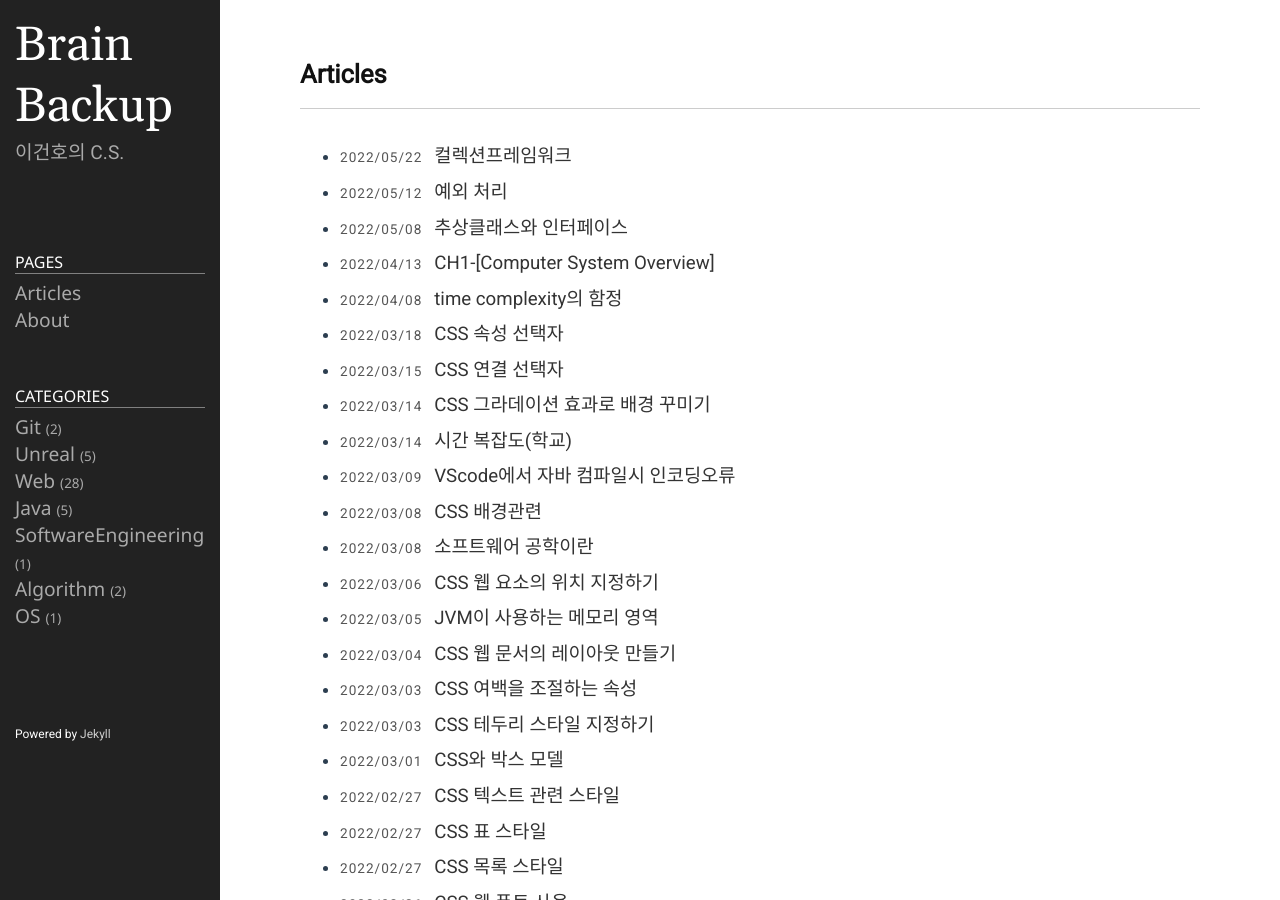
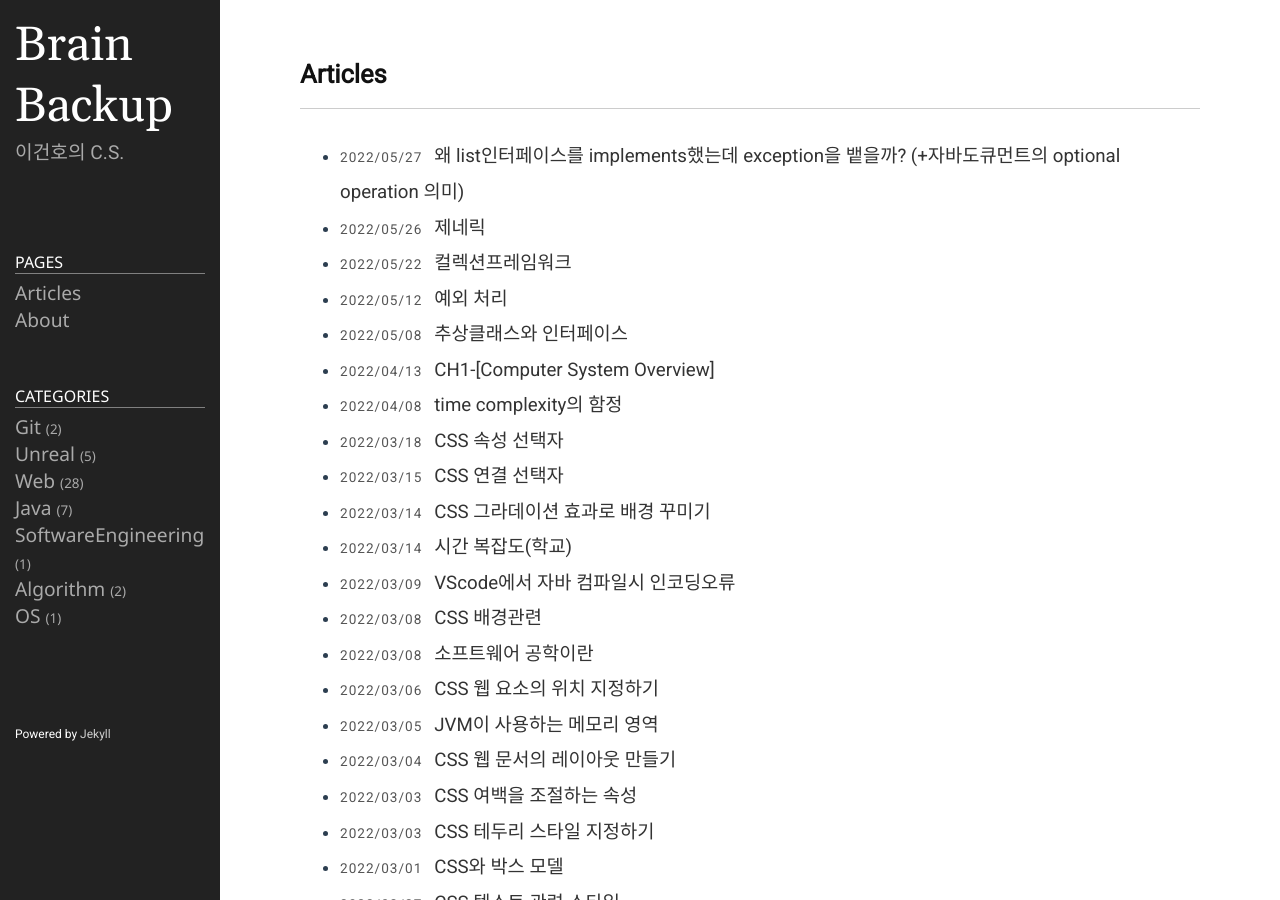
Before and after one commit to iGH01gi/iGH01gi.githoub.io, a Jekyll site: the page built from index.md, in a window 1280 px wide and 900 px high. Built offline with Jekyll 4.4.1, drawn with Linux system fonts in a browser that asks for light colours; some of the changed lines change nothing that is shown.

Commit message:
제네릭과 도큐먼트

````diff
--- a/_posts/ProgrammingLanguage/Java/2022-05-22-JAVA_collectionframework.md
+++ b/_posts/ProgrammingLanguage/Java/2022-05-22-JAVA_collectionframework.md
@@ -29,7 +29,7 @@
 ![](\images\java\listtable.png)
 위 표에서 메소드의 매개 변수 타입과 리턴 타입에 E 타입 파라미터는 List 인터페이스가 제너릭 타입이기 때문이다.
 구체적인 타입은 구현 객체를 생성할 때 결정된다.
-[List 도큐먼트](https://docs.oracle.com/en/java/javase/18/docs/api/java.base/java/util/List.html)
+[List 도큐먼트](https://docs.oracle.com/en/java/javase/18/docs/api/java.base/java/util/List.html){:target="_blank"}
 
 - **ArrayList**
 ArrayList는 List인터페이스의 구현 클래스로, ArrayList에 객체를 추가하면 객체가 인덱스로 관리됨.
@@ -45,7 +45,7 @@
 따라서 빈번한 객체 삭제와 삽입이 일어나는 곳에서는 ArrayList를 사용하는 것이 바람직하지 않다.
 이런 경우라면 LinkedList를 사용하는 것이 좋다.
 그러나 인덱스 검색이나, 맨 마지막에 객체를 추가하는 경우에는 ArrayList가 더 좋은 성능을 발휘함.
-[Arraylist 도큐먼트](https://docs.oracle.com/en/java/javase/18/docs/api/java.base/java/util/ArrayList.html)
+[Arraylist 도큐먼트](https://docs.oracle.com/en/java/javase/18/docs/api/java.base/java/util/ArrayList.html){:target="_blank"}
 <br>
 
 - **Vector**
@@ -55,7 +55,7 @@
 ```
 ArrayList와 다른 점은 Vector는 동기화된(synchronized)메소드로 구성되어 있기 때문에 멀티스레드가 동시에 이 메소드들을 실행할 수 없고, 하나의 스레드가 실행을 완료해야만 다른 스레드를 실행할 수 있다.
 그래서 멀티 스레드 환경에서 안전하게 객체를 추가,삭제할 수 있다. 이것을 스레드가 안전(Thread Safe)하다라고 말한다.
-[Vector 도큐먼트](https://docs.oracle.com/en/java/javase/18/docs/api/java.base/java/util/Vector.html)
+[Vector 도큐먼트](https://docs.oracle.com/en/java/javase/18/docs/api/java.base/java/util/Vector.html){:target="_blank"}
 <br>
 
 - **LinkedList**
@@ -64,7 +64,7 @@
 //LinkedList를 생성하기 위해서는 저장할 객체 타입을 타입 파라미터(E)에 표기하고 기본 생성자를 호출하면 된다.
 List<E> list = new LinkedList<E>();
 ```
-[LinkedList 도큐먼트](https://docs.oracle.com/en/java/javase/18/docs/api/java.base/java/util/LinkedList.html)
+[LinkedList 도큐먼트](https://docs.oracle.com/en/java/javase/18/docs/api/java.base/java/util/LinkedList.html){:target="_blank"}
 <br>
 
 ---
@@ -76,19 +76,28 @@
 Set 컬렉션에는 HashSet,LinkedHashSet,TreeSet등이 있는데, 다음은 Set 컬렉션에서 공통적으로 사용 가능한 Set 인터페이스의 메소드들이다.
 인덱스로 관리하지 않기 때문에 인덱스를 매개값으로 갖는 메소드가 없다.
 ![](\images\java\settable.png)
-[Set 도큐먼트](https://docs.oracle.com/en/java/javase/18/docs/api/java.base/java/util/Set.html)
+[Set 도큐먼트](https://docs.oracle.com/en/java/javase/18/docs/api/java.base/java/util/Set.html){:target="_blank"}
+
 Set 컬렉션은 인덱스로 객체를 검색해서 가져오는 메소드가 없다. 대신, 전체 객체를 대상으로 한 번씩 반복해서 가져오는 반복자(Iterator)를 제공한다.
+(**Iterator는 모든 컬렉션 프레임워크에 공통으로 사용 가능**. 단점:처음부터 끝까지의 단방향 반복만 가능, 값을 변경,추가 불가능, 대량의 데이터 제어할때 속도 느림)
 반복자는 Iterator 인터페이스를 구현한 객체를 말하는데, iterator()메소드를 호출하면 얻을 수 있다.
-다음은 Iterator 인터페이스에 선언된 메소드들이다.
+<br>
+
+다음은 **Iterator** 인터페이스에 선언된 메소드들이다.
 ![](\images\java\iteratortable.png)
-[Iterator 도큐먼트](https://docs.oracle.com/en/java/javase/18/docs/api/java.base/java/util/Iterator.html)
+[Iterator 도큐먼트](https://docs.oracle.com/en/java/javase/18/docs/api/java.base/java/util/Iterator.html){:target="_blank"}
+이때 Iterator를 사용중인 상태에서 Iterator의 메소드가 아닌 콜렉션의 메소드를 사용한 콜렉션객체의 수정(추가,삭제)은 불가능하다.
+혹시라도 Iterator를 사용중일때 객체를 제거 하고싶다면 iterator의 remove() 메소드를 사용해야한다.
+그렇지 않으면 Exception이 발생한다.
+또한 Iterator.remove()는 iterator에서 next()시에 가져왔던 값을 컬렉션에서 삭제하는 것이므로 반드시 next()후에 사용해야 한다.
+이 링크는 Iterator의 원리에 대해 잘 설명한 글이 있어서 링크를 첨부한다. [Iterator 원리](https://brandpark.github.io/java/2021/01/24/iterator.html){:target="_blank"}
 <br>
 
 - **HashSet**
 HashSet은 Set 인터페이스의 구현 클래스이다.
 HashSet은 객체들을 순서 없이 저장하고 동일한 객체는 중복 저장하지 않는다. HashSet이 판단하는 동일한 객체란 꼭 같은 인스턴스를 뜻하지는 않는다.
 HashSet은 객체를 저장하기 전에 먼저 객체의 hashCode() 메소드를 호출해서 해시코드를 얻어낸다. 그리고 이미 저장되어 있는 객체들의 해시코드와 비교한다. 만약 동일한 해시코드가 있다면 다시 equals() 메소드로 두 객체를 비교해서 true가 나오면 동일한 객체로 판단하고 중복 저장을 하지 않는다.
-[HashSet 도큐먼트](https://docs.oracle.com/en/java/javase/18/docs/api/java.base/java/util/HashSet.html)
+[HashSet 도큐먼트](https://docs.oracle.com/en/java/javase/18/docs/api/java.base/java/util/HashSet.html){:target="_blank"}
 <br>
 
 ---
@@ -103,4 +112,4 @@
 키로 객체들을 관리하기 때문에 키를 매개값으로 갖는 메소드가 많다.
 ![](\images\java\maptable.png)
 위 표에서 메소드의 매개 변수 타입과 리턴 타입에 K와 V라는 타입 파라미터가 있는데, 이것은 Map 인터페이스가 제네릭 타입이기 때문이다.
-[Map 도큐먼트](https://docs.oracle.com/en/java/javase/18/docs/api/java.base/java/util/Map.html)
+[Map 도큐먼트](https://docs.oracle.com/en/java/javase/18/docs/api/java.base/java/util/Map.html){:target="_blank"}
--- /dev/null
+++ b/_posts/ProgrammingLanguage/Java/2022-05-26-JAVA_generic.md
@@ -0,0 +1,254 @@
+---
+layout: post
+title: 제네릭
+date: 2022-05-26 00:00:00+0900
+category: Java
+published: true
+---
+# [제네릭 사용 이유]
+```java
+public class Box{
+    private Object object;
+    public void set(Object object) { this.object=object; }
+    public Object get() { return object; }
+}
+```
+제네릭을 사용하지 않으면 Object타입을 사용해서 모든 타입의 객체를 받을 수 있다.
+(Object는 모든 자바 클래스의 최상위 부모 클래스이므로.)
+그러나 이렇게 사용하면 메소드를 사용할때 강제 타입변환을 해줘야 할 일이 생긴다.
+```java
+String str=(String) box.get(); //Object타입을 String타입으로 강제 타입 변환해서 얻음
+```
+이러한 불편함을 해결하기 위해 나타난 것이 제네릭이다.
+
+---
+
+# [제네릭 타입(class\<T\>, interface\<T\>)]
+제네릭 타입은 타입을 파라미터로 가지는 클래스와 인터페이스를 말한다.
+제네릭 타입은 클래스 또는 인터페이스 이름 뒤에 "\<\>"기호가 붙고, 사이에 타입 파라미터가 위치한다.
+다음 코드에서 타입 파라미터의 이름은 T이다.
+```java
+public class 클래스명<T> { ... }
+public interface 인터페이스명<T> { ... }
+```
+보통 대문자 알파벳 한 글자로 표현한다.
+
+<br>
+만약 int형을 타입파라미터로 받고 싶다면, int(primitive 자료형)가 아닌 Integer(int의 Wrapper 클래스임.객체이다.)로 적어주어야한다.
+다른 primitive자료형에도 마찬가지로 적용된다.  다음은 기본타입과 해당하는 Wrapper class이다.
+![wrapper클래스표](\images\java\wrapper.jpg)
+[Wrapper 클래스란?](http://www.tcpschool.com/java/java_api_wrapper){:target="_blank"}
+> 프로그램에 따라 기본 타입의 데이터를 객체로 취급해야 하는 경우가 있습니다.
+예를 들어, 메소드의 인수로 객체 타입만이 요구되면, 기본 타입의 데이터를 그대로 사용할 수는 없습니다.
+이때에는 기본 타입의 데이터를 먼저 객체로 변환한 후 작업을 수행해야 합니다.
+이렇게 8개의 기본 타입에 해당하는 데이터를 객체로 포장해 주는 클래스를 래퍼 클래스(Wrapper class)라고 합니다.
+래퍼 클래스는 각각의 타입에 해당하는 데이터를 인수로 전달받아, 해당 값을 가지는 객체로 만들어 줍니다.
+이러한 래퍼 클래스는 모두 java.lang 패키지에 포함되어 제공됩니다.
+
+---
+
+# [멀티 타입 파라미터(class\<K,V,...>, interface\<K,V,...>)]
+제네릭 타입은 두 개 이상의 멀티 타입 파라미터를 사용할 수 있는데, 이 경우 각 타입 파라미터를 콤마로 구분함.
+```java
+public class Product<T,M>{
+    private T kind;
+    private M model;
+
+    public T getKind() { return this.kind; }
+    public M getModel() { return this.model; }
+
+    public void setKind(T kind) { this.kind = kind; }
+    public void setModel(M model) { this.model = model; }
+}
+
+public class ProductExample{
+    public static void main(String[] args){
+        Product<Tv,String> product1 = new Product<Tv,String>();
+        product1.setKind(new Tv());
+        product1.setModel("스마트Tv");
+        Tv tv=product1.getKind();
+        String tvModel=product1.getModel();
+    }
+}
+```
+이때 자바7부터 제네릭 타입 변수 선언과 객체 생성을 동시에 할 때
+타입 파라미터 자리에 구체적인 타입을 지정하는 코드가 중복해서 나오는 것을
+자바 컴파일러가 유추해서 자동으로 설정해준다.
+```java
+//자바6 까지
+Product<Tv,String> product = new Product<Tv,String>();
+
+//자바7~
+Product<Tv,String> product = new Product<>();
+```
+
+---
+
+# [제네릭 메소드(\<T,R> R method(T t))]
+제네릭 메소드는 매개 타입과 리턴 타입으로 타입 파라미터를 갖는 메소드를 말한다.
+제네릭 메소드를 선언하는 방법은 리턴 타입 앞에 \<> 기호를 추가하고 타입 파라미터를 기술한 다음,
+리턴 타입과 매개 타입으로 타입 파라미터를 사용하면 된다.
+```java
+public <타입파라미터,...> 리턴타입 메소드명(매개변수,...) {...}
+```
+다음 boxing() 제네릭 메소드는 \<>기호 안에 타입 파라미터 T를 기술한 뒤, 매개 변수 타입으로 T를 사용했고, 리턴 타입으로 제네릭 타입 BOX\<T>를 사용했다.
+```java
+public <T> Box<T> boxing(T t) {...}
+```
+제네릭 메소드는 두 가지 방식으로 호출가능.
+코드에서 타입 파라미터의 구체적인 타입을 명시적으로 지정해도 되고,
+컴파일러가 매개값의 타입을 보고 구체적인 타입을 추정하도록 할 수도 있음.
+```java
+리턴타입 변수 = <구체적타입> 메소드명(매개값); //명시적으로 구체적인 타입을 지정
+Box<Integer> box=<Integer>boxing(100); //그 예시
+
+리턴타입 변수 = 메소드명(매개값); //매개값을 보고 구체적 타입을 추정
+Box<Integer> box=boxing(100); //그 예시
+```
+
+---
+
+# [제한된 타입 파라미터(\<T extends 최상위타입>)]
+타입 파라미터에 지정되는 구체적인 타입을 제한할 필요가 종종 있다.
+(ex. 숫자를 연산하는 제네릭 메소드는 매개값으로 Number타입 또는 하위 클래스 타입(Byte,Short,Integer,Long,Double)의 인스턴스만 가져야 함.)
+[넘버타입이란?](https://soongjamm.tistory.com/120){:target="_blank"}
+제한된 타입 파라미터를 선언하려면 타입 파라미터 뒤에 extends키워드를 붙이고 상위 타입을 명시하면 된다.
+상위 타입은 클래스뿐만 아니라 인터페이스도 가능한데, **인터페이스라고 해서 implements를 사용하지 않는다!**
+```java
+public <T extends 상위타입> 리턴타입 메소드(매개변수, ...) { ... }
+```
+타입 파라미터에 지정되는 구체적인 타입은 상위 타입이거나 상위 타입의 하위 또는 구현 클래스만 가능하다.
+주의할 점은 메소드의 중괄호 {}안에서 타입 파라미터 변수로 사용 가능한 것은 상위 타입의 멤버(필드,메소드)로 제한된다.
+하위 타입에만 있는 필드와 메소드는 사용할 수 없다.
+다음은 숫자 타입만 구체적인 타입으로 갖는 제네릭 메소드 compare()이다. 두 개의 숫자 타입을 매개값으로 받아 차이를 리턴한다.
+```java
+public <T extends Number> int compare(T t1, T t2){
+    double v1 = t1.doubleValue(); //Number의 doubleValue() 메소드 사용
+    double v2 = t2.doubleValue(); //Number의 doubleValue() 메소드 사용
+    return Double.compare(v1,v2);
+}
+```
+
+---
+<br>
+
+> 알아두면 좋은 정보: **제네릭 배열은 불가능하다.**
+제네릭 배열을 직접 생성할 순 없지만 와일드카드 타입을 이용하거나, 강제 형변환을 통해 제네릭 배열을 사용할 수 있다.
+[왜 제네릭 배열이 안되는가?](https://pompitzz.github.io/blog/Java/whyCantCreateGenericsArray.html#_2-%E1%84%87%E1%85%A2%E1%84%8B%E1%85%A7%E1%86%AF%E1%84%8B%E1%85%B3%E1%86%AB-%E1%84%85%E1%85%A5%E1%86%AB%E1%84%90%E1%85%A1%E1%84%8B%E1%85%B5%E1%86%B7%E1%84%8B%E1%85%A6-%E1%84%89%E1%85%B5%E1%86%AF%E1%84%8E%E1%85%A6%E1%84%92%E1%85%AA-%E1%84%8C%E1%85%A6%E1%84%82%E1%85%A6%E1%84%85%E1%85%B5%E1%86%A8-%E1%84%90%E1%85%A1%E1%84%8B%E1%85%B5%E1%86%B8%E1%84%8B%E1%85%B3%E1%86%AB-%E1%84%85%E1%85%A5%E1%86%AB%E1%84%90%E1%85%A1%E1%84%8B%E1%85%B5%E1%86%B7%E1%84%8B%E1%85%A6-%E1%84%89%E1%85%A9%E1%84%80%E1%85%A5){:target="_blank"}
+
+# [와일드카드 타입(\<?>, \<? extends ...>, \<? super ...>)]
+코드에서 ?를 일반적으로 와일드카드(wildcard)라고 부른다.
+제네릭 타입을 매개값이나 리턴 타입으로 사용할 때 구체적인 타입 대신에 와일드카드를 다음과 같이 세 가지 형태로 사용할 수 있다.
+- **제네릭타입\<?>:** Unbounded Wildcards(제한 없음)
+타입 파라미터를 대치하는 구체적인 타입으로 모든 클래스나 인터페이스 타입이 올 수 있다.
+- **제네릭타입\<? extends 상위타입>:** Upper Bounded Wildcards(상위 클래스 제한)
+타입 파라미터를 대치하는 구체적인 타입으로 상위 타입이나 하위 타입만 올 수 있다.
+- **제네릭타입\<? super 하위타입>:** Lower Bounded Wildcards(하위 클래스 제한)
+타입 파라미터를 대치하는 구체적인 타입으로 하위 타입이나 상위 타입이 올 수 있다.
+
+<br>
+코드를 통해 사용방법을 익혀보자.
+![상속관계](\images\java\persondirect.JPG)
+```java
+//Course.java
+public class Course<T>{
+    private String name;
+    private T[] students;
+
+    public Course(String name, int capacity){
+        this.name = name;
+        students = (T[]) (new Object[capacity]); // 타입 파라미터를 바로 배열로 생성못함. 강제형변환을 통해서 이런식으로는 가능.
+    }
+
+    public String getName() { return name; }
+    public T[] getStudents() { return students; }
+
+    public void add(T t) {
+        for(int i=0; i<students.length; i++>){
+            if(students[i] == null){
+                students[i]=t;
+                break;
+            }
+        }
+    }
+}
+
+//WildCardExample.java
+import java.util.Arrays;
+
+public class WildCardExample{
+    public static void registerCourse( Course<?> course ){
+        System.out.println(course.getName()+"수강생"+Arrays.toString(course.getStudents()));
+    }
+
+    public static void registerCourse( Course<? extends Student> course ){
+        System.out.println(course.getName()+"수강생"+Arrays.toString(course.getStudents()));
+    }
+
+    public static void registerCourse( Course<? super Worker> course ){
+        System.out.println(course.getName()+"수강생"+Arrays.toString(course.getStudents()));
+    }
+
+    public static void main(String[] args){
+        Course<Person> personCourse=new Course<Person>("일반인과정",5);
+        personCourse.add(new Person("일반인"));
+        personCourse.add(new Person("직장인"));
+        personCourse.add(new Person("학생"));
+        personCourse.add(new Person("고등학생"));
+
+        Course<Worker> workerCourse=new Course<Worker>("직장인과정",5);
+        workerCourse.add(new Worker("직장인"));
+
+        Course<Student> studentCourse=new Course<Student>("학생과정",5);
+        studentCourse.add(new Student("학생"));
+        studentCourse.add(new HighStudent("고등학생"));
+
+        Course<HighStuden> highStudentCourse=new Course<HighStudent>("고등학생과정",5);
+        highStudentCourse.add(new HighStudent("고등학생"));
+
+        registerCourse(personCourse);
+        registerCourse(workerCourse);
+        registerCourse(studentCoures);
+        registerCourse(highStudentCourse);
+        System.out.println();
+
+        //registerCourseStudent(personCourse);  불가능
+        //registerCourseStudent(workerCourse);  불가능
+        registerCourseStudent(studentCoures);
+        registerCourseStudent(highStudentCourse);
+        System.out.println();
+
+        registerCourseWorker(personCourse);
+        registerCourseWorker(workerCourse);
+        //registerCourseWorker(studentCoures);  불가능
+        //registerCourseWorker(highStudentCourse);  불가능
+    }
+}
+```
+위 코드의 실행결과는
+```java
+일반인과정 수강생:[일반인, 직장인, 학생, 고등학생, null]
+직장인과정 수강생:[직장인, null, null, null, null]
+학생과정 수강생:[학생, 고등학생, null, null, null]
+고등학생과정 수강생:[고등학생, null, null, null, null]
+
+학생과정 수강생:[학생, 고등학생, null, null, null]
+고등학생과정 수강생:[고등학생, null, null, null, null]
+
+일반인과정 수강생:[일반인, 직장인, 학생, 고등학생, null]
+직장인과정 수강생:[직장인, null, null, null, null]
+```
+
+---
+
+# [제네릭 타입의 상속과 구현]
+제네릭 타입도 다른 타입과 마찬가지로 부모 클래스가 될 수 있다.
+다음은 Product<T,M> 제네릭타입을 상속해서 ChildProduct<T,M>타입을 정의한다.
+```java
+public class ChildProduct<T,M>extends Product<T,M>{...}
+```
+자식 제네릭 타입은 추가적으로 타입 파라미터를 가질 수 있다. 다음은 세 가지 타입 파라미터를 가진 자식 제네릭 타입을 선언한 것이다.
+```java
+public class ChildProduct<T,M,C> extends Product<T,M> {...}
+```
+그리고 제네릭 인터페이스를 구현한 클래스도 제네릭타입이어야 한다.
--- /dev/null
+++ b/_posts/ProgrammingLanguage/Java/2022-05-27-JAVA_interface_asList.md
@@ -0,0 +1,63 @@
+---
+layout: post
+title: 왜 list인터페이스를 implements했는데 exception을 뱉을까? (+자바도큐먼트의 optional operation 의미)
+date: 2022-05-27 00:00:00+0900
+category: Java
+published: true
+---
+자바언어로 코딩을 하던 중에 한 가지 의문점을 발견하였다.
+```java
+public class Testing {
+    public static void main(String[] args) {
+        List<String> arrayList = new ArrayList<String>(Arrays.asList("1","2","3","4","5"));
+        List<String> arrayList2 = Arrays.asList("11","2222","33","44","55");
+
+        arrayList.add("test"); //OK
+        arrayList2.add("test"); // java.lang.UnsupportedOperationException
+    }
+}
+```
+위에서 arrayList.add("test")는 정상적으로 컴파일되지만
+arrayList2.add("test")는 exception을 던졌다.
+
+<br>
+그 이유가 궁금해서 먼저 자바 도큐먼트의 asList를 찾아보았다.
+![aslist도큐먼트](\images\java\aslistdoc.jpg)
+asList메소드는 제네릭 메소드이며, List<T>타입을 반환하고 매개변수로 T타입의 array를 받는다.
+근데 궁금했던것은 List타입으로 반환한다는 것은 반환해주는 객체가 List 인터페이스를 implements한다는 뜻이고,
+그렇다면 List인터페이스에 존재하는 add()메소드를 분명히 구현해놨을텐데 어째서 exception을 던지냐? 하는 것이다.
+<br>
+위 도큐먼트에서는 returned list는 리스트 size에 변화를 부르는 메소드가 실행되면 UnsupportedOperationExceptio을 부른다고 써있다.
+그래서 aslist를 좀 더 자세히 찾아보았다.
+
+![aslist](\images\java\aslist.jpg)
+코드를 자세히보면 aslist는 ArrayList를 리턴해준다고 쓰여있다.
+그러나 여기서 이 ArrayList는 우리가 흔히 아는 콜렉션프레임워크의 ArrayList가 아니다.
+우리가 아는 그것은 java.util.ArrayList이고, **여기의 ArrayList는 java.util.Arrays.ArrayList이다!!!!**
+코드를 보면 알겠지만 이 ArrayList는 AbstractList를 extends하는데 이 AbstractList클래스는 List인터페이스를 implement하고 있고
+implement를 하느라 override한 메소드중 add메소드를 보면 다음과 같다.
+```java
+public void add(int index, E element) {
+    throw new UnsupportedOperationException();  //ArrayList가 상속받는 AbstractList가 implements한 List인터페이스의 메소드중 오버라이드한 add 메소드.
+}
+```
+즉, asList메소드가 리턴하는 list객체의 실 타입은 ArrayList(java.util.Arrays.ArrayList임.)이고
+이 클래스가 상속받는 클래스인 AbstractList가 List인터페이스중 add메소드를 오버라이드하고 있고, 그 내용은
+add메소드가 불릴 시 Exception을 던지라는 내용인 것이다.
+그렇기때문에 asList가 비록 List타입 객체를 리턴해주지만 List인터페이스의 메소드중 하나인 add를 사용할 수 없던 것이다.
+이는 asList를 단순히 List형 객체를통해 단순히 원본 array만 조작하는 용도로 만들었기 때문이다.
+그렇기떄문에 실은 원본 array를 조작하는 것이기 때문에 위에서 arrayList2를 이용해 리스트속 값을 변경한다면 원본 array의 값도 마찬가지로 변하게된다.
+<br>
+만약 원본 array의 내용은 그대로 이용하면서, 단순히 이를 조작하는것이아닌 진짜 ArrayList형식으로 변환해주어서 add메소드등까지 전부 자유롭게 쓰고싶다면(이 경우는 원본 array는 수정의 영향을 안받음)
+```java
+List<String> arrayList = new ArrayList<String>(Arrays.asList("1","2","3","4","5"));
+```
+이런식으로 한번 asList를 통해서 List타입이 인식할수 있는 형태로 가공해준 뒤, 이를 이용해서 아예 새로운 ArrayList 객체를 new연산자를 통해 만들어주면 된다.
+
+<br>
+또한 자바 도큐먼트에 보면 예를들어
+list문서의 add메소드에 다음과같이 (optional operation)이라는 표시가 있다.
+
+![옵션](\images\java\optionaloperation.jpg)
+이는 위에서 말했듯이, list는 인터페이스이므로 구현하는 클래스가 생길텐데, 그때 그 클래스가 해당 메소드의 성질에 대해서 immutable한 특성을 지녀야한다면, Exception을 던지는 등의 방식으로 실질적인 구현을 하지 않아도 된다는 뜻이다.
+(위에서 봤던 AbstractList가 바로 그 예이다.)
````
Also changed, not shown: images/java/aslist.jpg (added), images/java/aslistdoc.jpg (added), images/java/optionaloperation.jpg (added), images/java/persondirect.JPG (added), images/java/wrapper.jpg (added).
